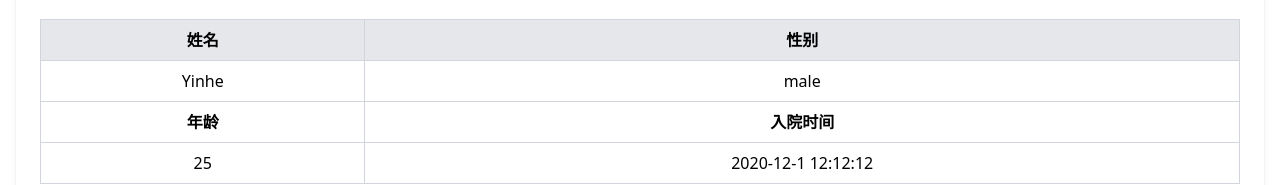
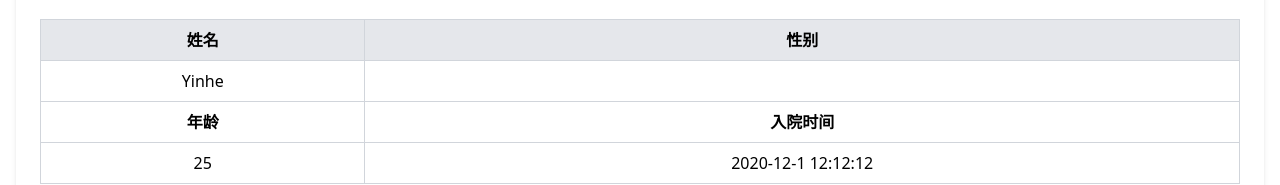
Before and after one commit to Martin-HZK/VTE_System, a React (Create React App) app in the folder frontend/: page /details in a window 1280 px wide. Shown: the part 141-326 px from the top of the page. Built offline with nearby package versions, Linux system fonts and the light colour scheme.

Commit message:
Success to pass the unicode to the detailed page

```diff
--- a/frontend/src/pages/DashBoard.js
+++ b/frontend/src/pages/DashBoard.js
@@ -103,7 +103,7 @@ const DashBoard = () => {
               <td className="p-2 md:border md:border-gray-300 text-left block md:table-cell">{patient.age}</td>
               <td className="p-2 md:border md:border-gray-300 text-left block md:table-cell">{patient.receive_time}</td>
               <td className="p-2 md:border md:border-gray-300 text-left block md:table-cell">{patient.recent_exercise}</td>
-              <td className="p-2 md:border md:border-gray-300 text-left block md:table-cell" onClick={()=> navigate('details', { state: { propToPass: patient.unicode}}) }>详情</td>
+              <td className="p-2 md:border md:border-gray-300 text-left block md:table-cell" onClick={()=> navigate('/details', { state: { propToPass: patient.unicode}}) }>详情</td>
             </tr>
           ))}
         </tbody>
--- a/frontend/src/pages/DetailedDashBoard.js
+++ b/frontend/src/pages/DetailedDashBoard.js
@@ -1,5 +1,5 @@
 import React from 'react'
-
+import { useLocation } from 'react-router-dom';
 const DetailedDashBoard = () => {
   const patientInfo = {
     name: 'Yinhe',
@@ -7,6 +7,8 @@ const DetailedDashBoard = () => {
     age: '25',
     admissionDate: '2020-12-1 12:12:12'
   };
+  const location = useLocation();
+  const { propToPass } = location.state || {}; // 获取传递的unicode
 
   const rehabilitationRecords = [
     { action: '动作名称A', status: '已完成', score: 90, date: '2024-06-21' },
@@ -31,7 +33,7 @@ const DetailedDashBoard = () => {
             <tbody>
               <tr>
                 <td className="border border-gray-300 p-2">{patientInfo.name}</td>
-                <td className="border border-gray-300 p-2">{patientInfo.gender}</td>
+                <td className="border border-gray-300 p-2">{propToPass}</td>
               </tr>
               <tr>
                 <th className="border border-gray-300 p-2">年龄</th>
```
